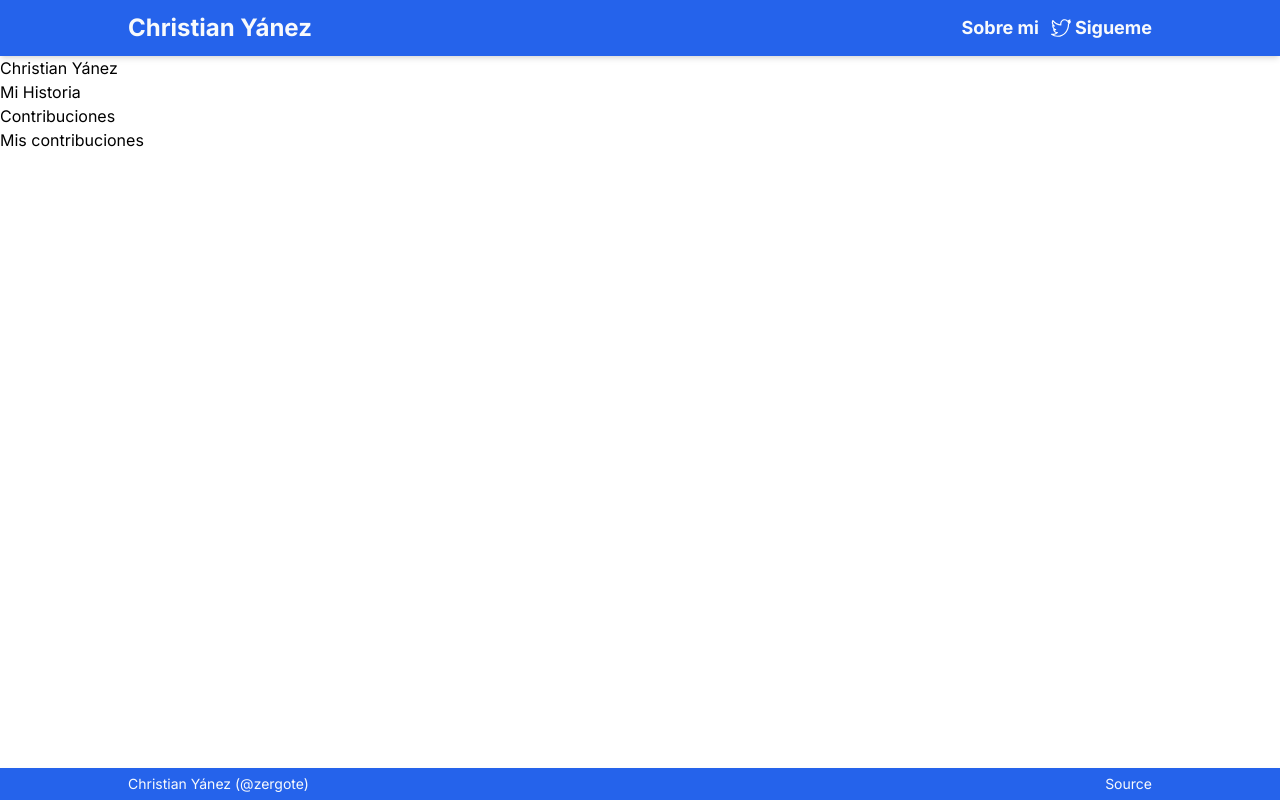
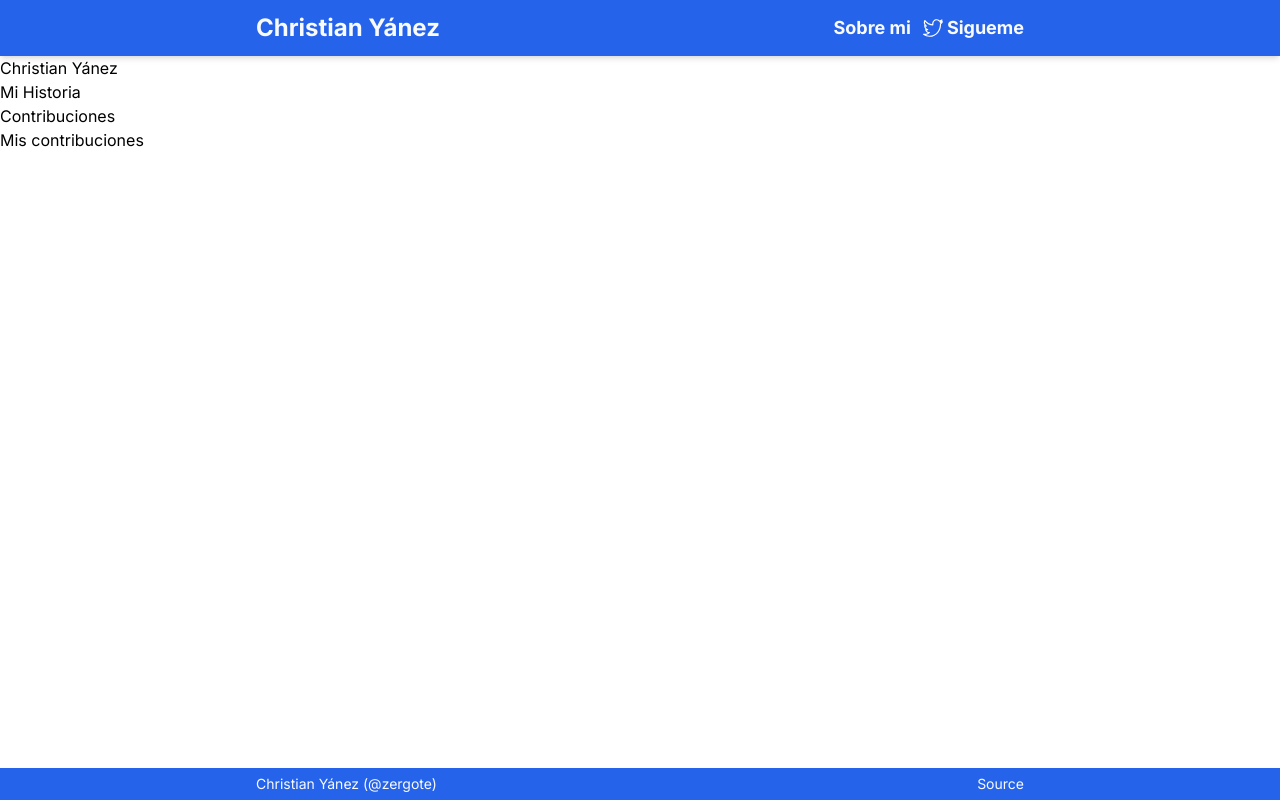
Before and after one commit to zergote/site, a Next.js app: page /about in a window 1280 px wide. Built offline with nearby package versions, Linux system fonts and the light colour scheme.

Commit message:
fix: :bug: fixed max and min width

```diff
--- a/src/components/Footer/Footer.tsx
+++ b/src/components/Footer/Footer.tsx
@@ -1,7 +1,7 @@
 export default function Footer() {
   return (
-    <footer className="text-slate-50 bg-blue-600 drop-shadow-lg mt-auto h-8">
-      <div className="flex justify-between mt-1.5">
+    <footer className="text-slate-50 bg-blue-600 drop-shadow-lg mt-auto h-8 min-w-96">
+      <div className="container mx-auto max-w-screen-lg flex justify-between mt-1.5">
         <div className="text-sm ml-4 sm:ml-10 md:ml-20 lg:ml-28 xl:ml-32">
           Christian Yánez <a href="https://x.com/zergote">(@zergote)</a>
         </div>
--- a/src/components/Navbar/Navbar.tsx
+++ b/src/components/Navbar/Navbar.tsx
@@ -4,8 +4,8 @@ import TwitterIcon from "../../../public/twitter.svg"
 import Sun from "../../../public/sun.svg"
 export default function Navbar() {
   return (
-    <nav className="bg-blue-600 shadow-md">
-      <div className="containner mx-auto flex justify-between items-center py-3">
+    <nav className="bg-blue-600 shadow-md min-w-96">
+      <div className="containner mx-auto flex justify-between items-center py-3 max-w-screen-lg">
         <h3 className="font-bold ml-4 text-sm md:text-xl lg:text-2xl sm:ml-10 md:ml-20 lg:ml-28 xl:ml-32 text-slate-50"><Link href="/">Christian Yánez</Link></h3>
         <ul className="flex gap-x-2 font-bold mr-4 text-sm md:text-base lg:text-lg sm:mr-10 md:mr-20 lg:mr-28 xl:mr-32">
           {/*
```
